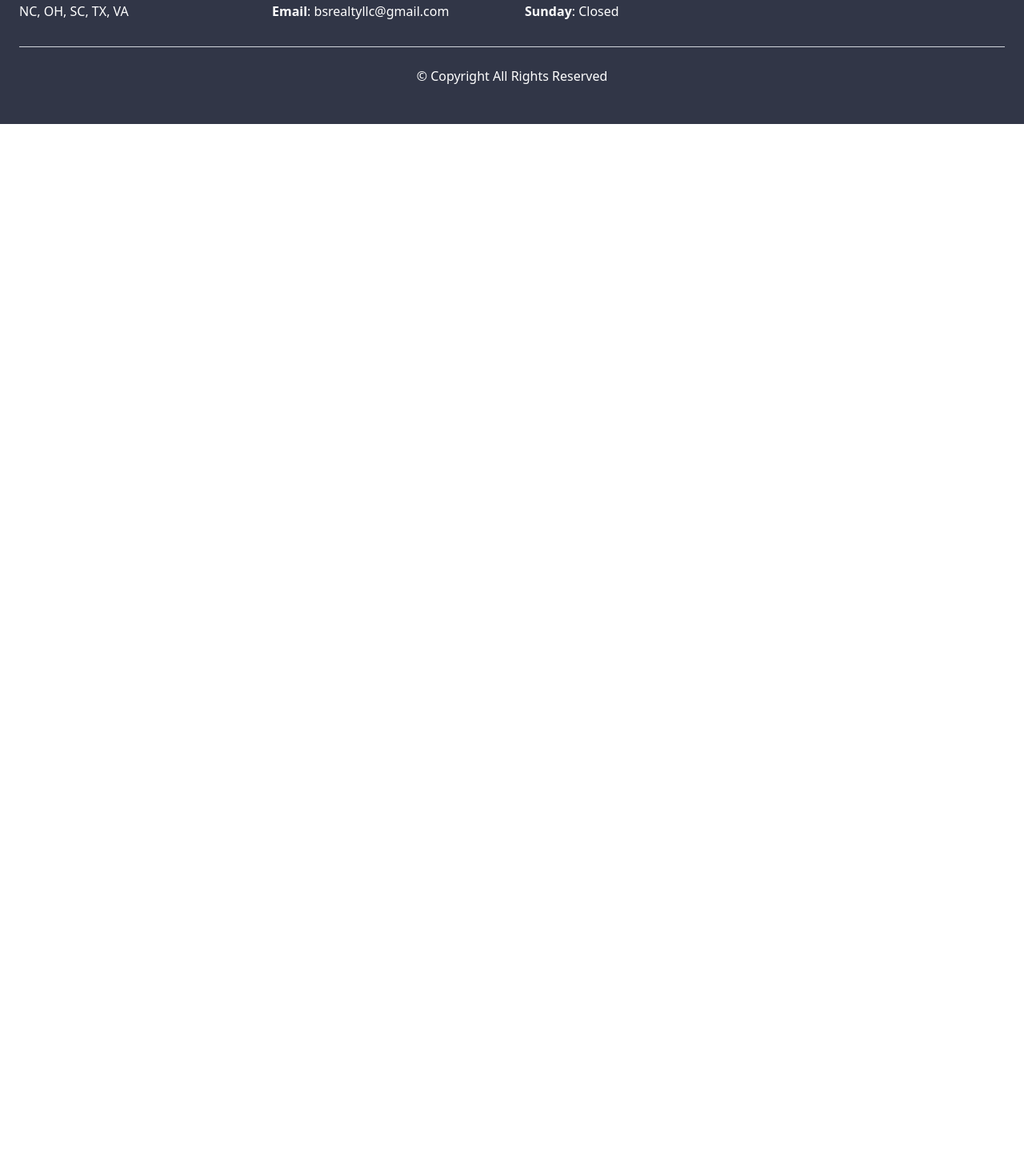
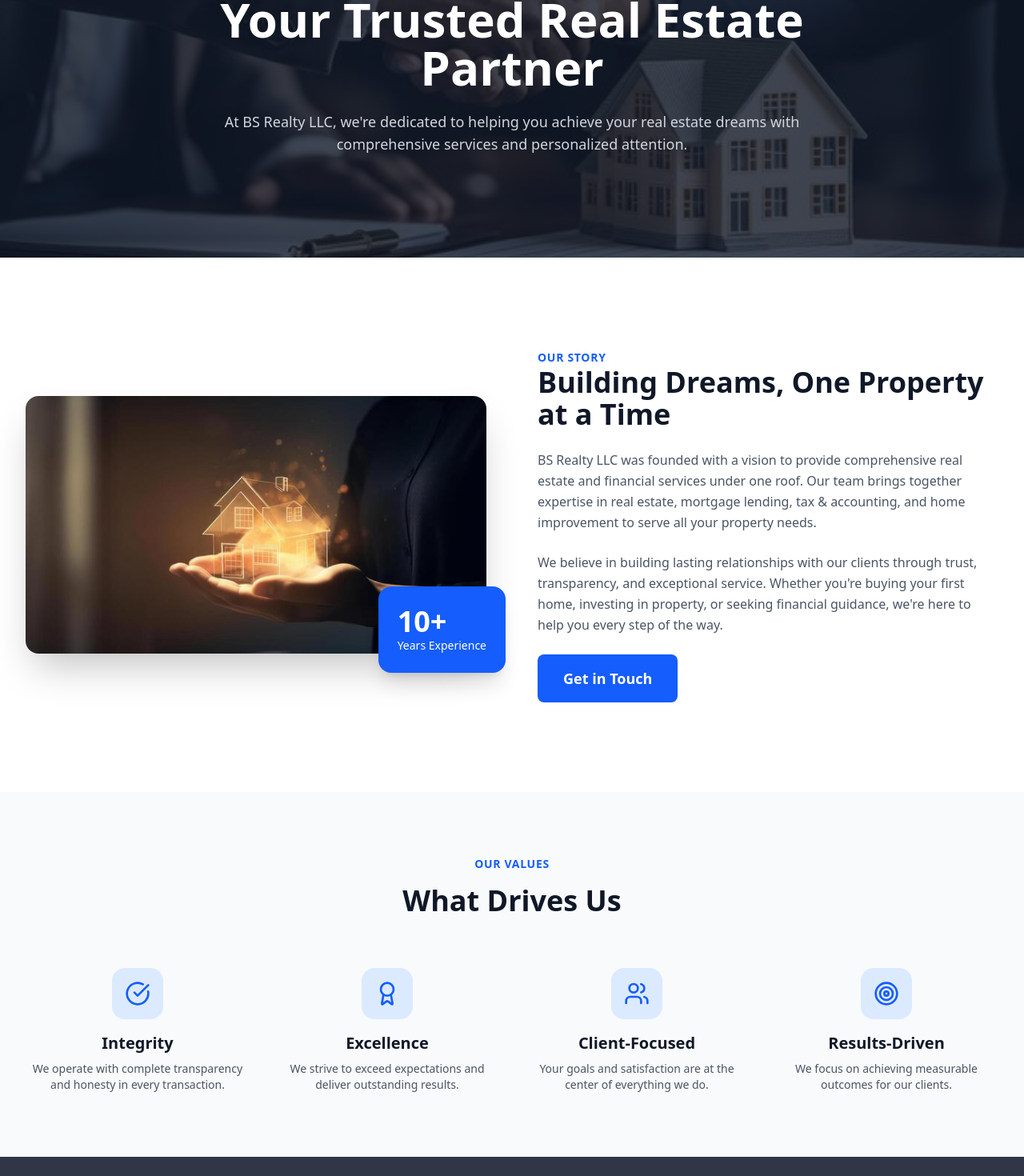
Before and after one commit to RamaBhattarai/bsrealtyllc, a Next.js app: page /about in a window 1280 px wide. Shown: the part 267-1737 px from the top of the page at 80% size. Before the commit the page ends 800 px from the top, so only its background shows below. Built offline with nearby package versions, Linux system fonts and the light colour scheme.

Commit message:
Created about page

```diff
--- /dev/null
+++ b/app/about/layout.tsx
@@ -0,0 +1,14 @@
+import { Metadata } from "next";
+
+export const metadata: Metadata = {
+  title: "About BS Realty LLC | Your Trusted Real Estate Partner",
+  description: "Learn about BS Realty LLC, your trusted partner for real estate, mortgage, and financial services in Georgia. Meet our expert team and discover our commitment to excellence.",
+};
+
+export default function AboutLayout({
+  children,
+}: {
+  children: React.ReactNode;
+}) {
+  return <>{children}</>;
+}
--- a/app/about/page.tsx
+++ b/app/about/page.tsx
@@ -1,8 +1,168 @@
+'use client';
+
+import { useRef } from "react";
+import { motion, useInView } from "framer-motion";
+import { Button } from "@/app/components/ui/Button";
+import { CheckCircle, Award, Users, Target } from "lucide-react";
+import Image from "next/image";
+
+const values = [
+  {
+    icon: CheckCircle,
+    title: "Integrity",
+    description: "We operate with complete transparency and honesty in every transaction.",
+  },
+  {
+    icon: Award,
+    title: "Excellence",
+    description: "We strive to exceed expectations and deliver outstanding results.",
+  },
+  {
+    icon: Users,
+    title: "Client-Focused",
+    description: "Your goals and satisfaction are at the center of everything we do.",
+  },
+  {
+    icon: Target,
+    title: "Results-Driven",
+    description: "We focus on achieving measurable outcomes for our clients.",
+  },
+];
+
 export default function AboutPage() {
+  const ref = useRef(null);
+  const isInView = useInView(ref, { once: true, margin: "-100px" });
+
   return (
-    <div>
-      <h1>About Us</h1>
-      <p>This is the About Page.</p>
-    </div>
+    <>
+      {/* Hero Section */}
+      <section className="relative py-32 bg-gray-900 overflow-hidden">
+        <div className="absolute inset-0 opacity-20">
+          <Image
+            src="/realestate.jpg"
+            alt="About BS Realty"
+            fill
+            className="object-cover"
+            priority
+          />
+        </div>
+        <div className="container relative max-w-7xl mx-auto px-4 sm:px-6 lg:px-8">
+          <motion.div
+            initial={{ opacity: 0, y: 30 }}
+            animate={{ opacity: 1, y: 0 }}
+            transition={{ duration: 0.6 }}
+            className="text-center max-w-3xl mx-auto"
+          >
+            <span className="text-blue-400 font-semibold text-sm uppercase tracking-wider mb-4 block">
+              About Us
+            </span>
+            <h1 className="text-4xl md:text-5xl lg:text-6xl font-bold text-white mb-6">
+              Your Trusted Real Estate Partner
+            </h1>
+            <p className="text-gray-300 text-lg">
+              At BS Realty LLC, we&apos;re dedicated to helping you achieve your real estate dreams with
+              comprehensive services and personalized attention.
+            </p>
+          </motion.div>
+        </div>
+      </section>
+
+      {/* About Content */}
+      <section ref={ref} className="py-20 md:py-28">
+        <div className="container max-w-7xl mx-auto px-4 sm:px-6 lg:px-8">
+          <div className="grid lg:grid-cols-2 gap-16 items-center">
+            <motion.div
+              initial={{ opacity: 0, x: -30 }}
+              animate={isInView ? { opacity: 1, x: 0 } : {}}
+              transition={{ duration: 0.6 }}
+            >
+              <div className="relative">
+                <Image
+                  src="/realestate2.jpg"
+                  alt="BS Realty Team"
+                  width={600}
+                  height={400}
+                  className="rounded-2xl shadow-2xl w-full"
+                />
+                <div className="absolute -bottom-6 -right-6 bg-blue-600 text-white p-6 rounded-2xl shadow-xl">
+                  <div className="text-4xl font-bold">10+</div>
+                  <div className="text-sm">Years Experience</div>
+                </div>
+              </div>
+            </motion.div>
+
+            <motion.div
+              initial={{ opacity: 0, x: 30 }}
+              animate={isInView ? { opacity: 1, x: 0 } : {}}
+              transition={{ duration: 0.6, delay: 0.2 }}
+              className="space-y-6"
+            >
+              <span className="text-blue-600 font-semibold text-sm uppercase tracking-wider">
+                Our Story
+              </span>
+              <h2 className="text-3xl md:text-4xl font-bold text-gray-900">
+                Building Dreams, One Property at a Time
+              </h2>
+              <p className="text-gray-600 text-base leading-relaxed">
+                BS Realty LLC was founded with a vision to provide comprehensive real estate and
+                financial services under one roof. Our team brings together expertise in real estate,
+                mortgage lending, tax & accounting, and home improvement to serve all your property needs.
+              </p>
+              <p className="text-gray-600 text-base leading-relaxed">
+                We believe in building lasting relationships with our clients through trust,
+                transparency, and exceptional service. Whether you&apos;re buying your first home,
+                investing in property, or seeking financial guidance, we&apos;re here to help you
+                every step of the way.
+              </p>
+              <Button size="lg" href="/contact">
+                Get in Touch
+              </Button>
+            </motion.div>
+          </div>
+        </div>
+      </section>
+
+      {/* Values Section */}
+      <section className="py-20 bg-gray-50">
+        <div className="container max-w-7xl mx-auto px-4 sm:px-6 lg:px-8">
+          <motion.div
+            initial={{ opacity: 0, y: 30 }}
+            whileInView={{ opacity: 1, y: 0 }}
+            viewport={{ once: true }}
+            transition={{ duration: 0.6 }}
+            className="text-center max-w-2xl mx-auto mb-16"
+          >
+            <span className="text-blue-600 font-semibold text-sm uppercase tracking-wider mb-4 block">
+              Our Values
+            </span>
+            <h2 className="text-3xl md:text-4xl font-bold text-gray-900">What Drives Us</h2>
+          </motion.div>
+
+          <div className="grid md:grid-cols-2 lg:grid-cols-4 gap-8">
+            {values.map((value, index) => {
+              const IconComponent = value.icon;
+              return (
+                <motion.div
+                  key={value.title}
+                  initial={{ opacity: 0, y: 30 }}
+                  whileInView={{ opacity: 1, y: 0 }}
+                  viewport={{ once: true }}
+                  transition={{ duration: 0.5, delay: index * 0.1 }}
+                  className="text-center"
+                >
+                  <div className="w-16 h-16 rounded-2xl bg-blue-100 flex items-center justify-center mx-auto mb-4">
+                    <IconComponent className="w-8 h-8 text-blue-600" />
+                  </div>
+                  <h3 className="text-xl font-semibold text-gray-900 mb-2">
+                    {value.title}
+                  </h3>
+                  <p className="text-gray-600 text-sm">{value.description}</p>
+                </motion.div>
+              );
+            })}
+          </div>
+        </div>
+      </section>
+    </>
   );
 }
--- /dev/null
+++ b/app/components/ui/Button.tsx
@@ -0,0 +1,66 @@
+import React from 'react';
+import Link from 'next/link';
+
+interface ButtonProps {
+  children: React.ReactNode;
+  asChild?: boolean;
+  size?: 'default' | 'sm' | 'lg';
+  variant?: 'default' | 'outline' | 'ghost';
+  className?: string;
+  href?: string;
+  onClick?: () => void;
+}
+
+export const Button: React.FC<ButtonProps> = ({
+  children,
+  asChild = false,
+  size = 'default',
+  variant = 'default',
+  className = '',
+  href,
+  onClick,
+}) => {
+  const sizeClasses = {
+    sm: 'px-4 py-2 text-sm',
+    default: 'px-6 py-3 text-base',
+    lg: 'px-8 py-4 text-lg',
+  };
+
+  const variantClasses = {
+    default: 'bg-blue-600 text-white hover:bg-blue-700',
+    outline: 'border-2 border-blue-600 text-blue-600 hover:bg-blue-50',
+    ghost: 'text-blue-600 hover:bg-blue-50',
+  };
+
+  const buttonClasses = `
+    inline-flex items-center justify-center rounded-lg font-semibold
+    transition-all duration-200 ease-in-out
+    focus:outline-none focus:ring-2 focus:ring-blue-500 focus:ring-offset-2
+    disabled:opacity-50 disabled:cursor-not-allowed
+    ${sizeClasses[size]}
+    ${variantClasses[variant]}
+    ${className}
+  `.trim().replace(/\s+/g, ' ');
+
+  if (asChild && href) {
+    return (
+      <Link href={href} className={buttonClasses}>
+        {children}
+      </Link>
+    );
+  }
+
+  if (href) {
+    return (
+      <Link href={href} className={buttonClasses}>
+        {children}
+      </Link>
+    );
+  }
+
+  return (
+    <button onClick={onClick} className={buttonClasses}>
+      {children}
+    </button>
+  );
+};
--- a/app/layout.tsx
+++ b/app/layout.tsx
@@ -23,7 +23,6 @@
         <main className="flex-1">
           {children}
         </main>
-        {/* // changed by rama */}
         <Footer />
       </body>
     </html>
--- a/package.json
+++ b/package.json
@@ -11,6 +11,7 @@
   "dependencies": {
     "framer-motion": "^12.23.25",
     "gsap": "^3.13.0",
+    "lucide-react": "^0.560.0",
     "next": "^16.0.7",
     "ogl": "^1.0.11",
     "react": "19.2.0",
```
Also changed, not shown: 1 other file (tests, documents, lock files or other folders).
